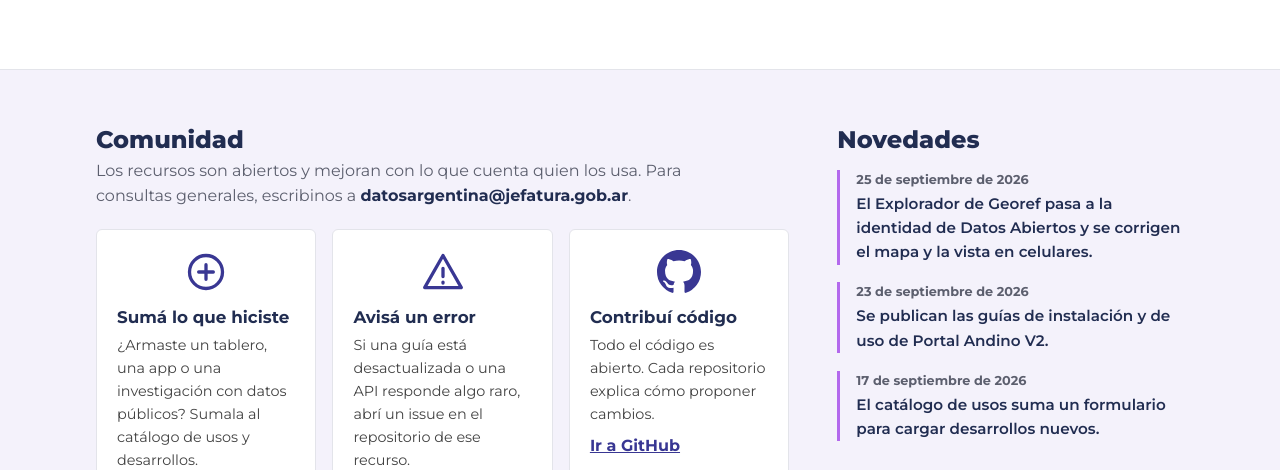
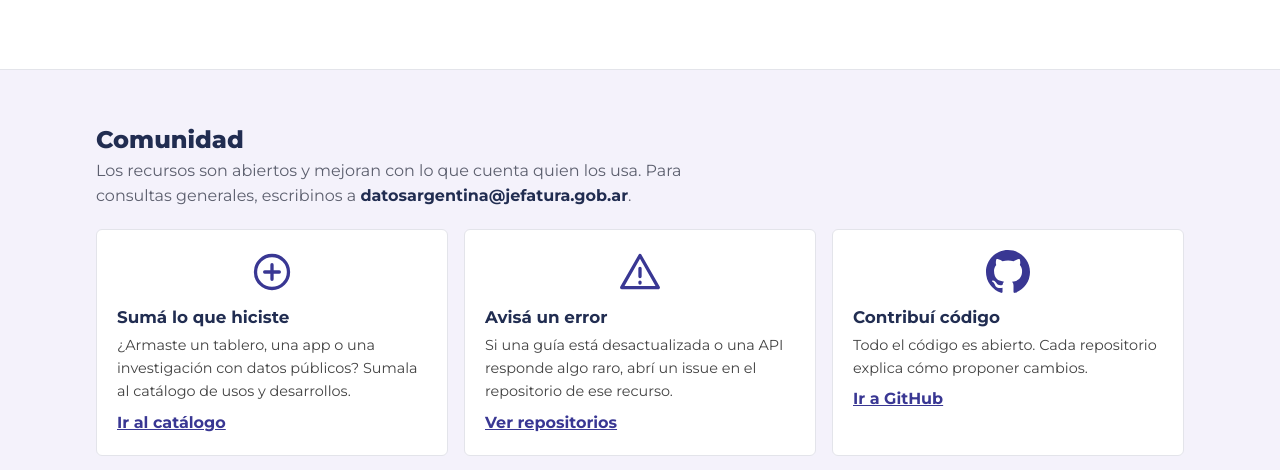
Before and after one commit to datosgobar/datosgobar.github.io, an Astro site: page / in a window 1280 px wide. Shown: the part 2330-2800 px from the top of the page. Built offline with nearby package versions, Linux system fonts and the light colour scheme; Astro itself is replaced by a stand-in of ours.

Commit message:
Saca Novedades y renombra las guías de Portal Andino
La sección pasa a llamarse "Guías y manuales" y las tarjetas de Andino,
"Guía de Instalación" y "Guía de Usuario", para que no se confundan.

```diff
--- a/src/data/recursos.json
+++ b/src/data/recursos.json
@@ -2,7 +2,7 @@
   "secciones": [
     {
       "id": "guias",
-      "titulo": "Guías",
+      "titulo": "Guías y manuales",
       "bajada": "Para leer de principio a fin, paso a paso.",
       "tipo": "guia",
       "recursos": [
@@ -20,7 +20,7 @@
           "logo": "/logos/paquete-apertura-color.png"
         },
         {
-          "titulo": "Instalar Portal Andino",
+          "titulo": "Guía de Instalación",
           "descripcion": "Para que un organismo nacional, provincial o municipal instale y mantenga su propio portal de datos.",
           "url": "https://datosgobar.github.io/guias-andino/",
           "repo": "https://github.com/datosgobar/guias-andino",
@@ -34,7 +34,7 @@
           "logo": "/logos/andino-color.png"
         },
         {
-          "titulo": "Usar Portal Andino",
+          "titulo": "Guía de Usuario",
           "descripcion": "Cómo publicar, actualizar y organizar datasets una vez que el portal está funcionando.",
           "url": "https://datosgobar.github.io/guias-andino/uso/",
           "repo": "https://github.com/datosgobar/guias-andino",
@@ -209,23 +209,6 @@
     }
   ],
   "contacto": "datosargentina@jefatura.gob.ar",
-  "novedades": [
-    {
-      "fecha": "2026-09-25",
-      "texto": "El Explorador de Georef pasa a la identidad de Datos Abiertos y se corrigen el mapa y la vista en celulares.",
-      "url": "https://datosgobar.github.io/georef-ux/"
-    },
-    {
-      "fecha": "2026-09-23",
-      "texto": "Se publican las guías de instalación y de uso de Portal Andino V2.",
-      "url": "https://datosgobar.github.io/guias-andino/"
-    },
-    {
-      "fecha": "2026-09-17",
-      "texto": "El catálogo de usos suma un formulario para cargar desarrollos nuevos.",
-      "url": "https://alencarbajal.github.io/catalogo-reutilizadores-datos-abiertos/"
-    }
-  ],
   "lab": {
     "id": "vidriera",
     "titulo": "Lab",
--- a/src/layouts/Base.astro
+++ b/src/layouts/Base.astro
@@ -3,7 +3,7 @@ import { secciones } from '../data/recursos.json';
 const { titulo, descripcion } = Astro.props;
 // Mismos accesos que la franja del hub en los sitios de documentación.
 const accesos = [
-  ...secciones.map((s) => ({ texto: s.titulo === 'Documentación de APIs' ? 'APIs' : s.titulo, href: `/#${s.id}` })),
+  ...secciones.map((s) => ({ texto: { 'Guías y manuales': 'Guías', 'Documentación de APIs': 'APIs' }[s.titulo] ?? s.titulo, href: `/#${s.id}` })),
   { texto: 'Comunidad', href: '/#comunidad' },
 ];
 ---
--- a/src/pages/index.astro
+++ b/src/pages/index.astro
@@ -1,7 +1,7 @@
 ---
 import Base from '../layouts/Base.astro';
 import Icono from '../components/Icono.astro';
-import { secciones, comunidad, contacto, novedades } from '../data/recursos.json';
+import { secciones, comunidad, contacto } from '../data/recursos.json';
 
 const grupos = secciones;
 const filtros = [
@@ -10,7 +10,6 @@ const filtros = [
   { id: 'publicar', texto: 'Publicar datos' },
   { id: 'portal', texto: 'Tener un portal' },
 ];
-const fecha = (iso) => new Date(`${iso}T12:00:00`).toLocaleDateString('es-AR', { day: 'numeric', month: 'long', year: 'numeric' });
 ---
 <Base titulo="Datos Abiertos Hub" descripcion="Guías, documentación de APIs y herramientas para abrir y usar datos públicos del Estado argentino.">
   <div class="intro interior">
@@ -63,14 +62,6 @@ const fecha = (iso) => new Date(`${iso}T12:00:00`).toLocaleDateString('es-AR', {
             </li>
           ))}
         </ul>
-      </div>
-      <div class="novedades">
-        <h2>Novedades</h2>
-        <ol>
-          {novedades.map((n) => (
-            <li><time datetime={n.fecha}>{fecha(n.fecha)}</time><a href={n.url}>{n.texto}</a></li>
-          ))}
-        </ol>
       </div>
     </div>
   </section>
@@ -144,7 +135,6 @@ const fecha = (iso) => new Date(`${iso}T12:00:00`).toLocaleDateString('es-AR', {
 
   /* Fondo claro: la banda oscura se confundía con el pie de página. */
   .comunidad { background: var(--lavanda); border-block: 1px solid var(--borde); margin-top: 4.5rem; padding-block: 3.5rem; }
-  .comunidad .interior { display: grid; grid-template-columns: minmax(0, 2fr) minmax(0, 1fr); gap: 3rem; }
   .correo { user-select: all; color: var(--navy); }
   .vias { list-style: none; margin: 0; padding: 0; display: grid; grid-template-columns: repeat(auto-fit, minmax(12rem, 1fr)); gap: 1rem; }
   .vias li { display: grid; gap: .4rem; align-content: start; background: #fff; border: 1px solid var(--borde); border-radius: 6px; padding: 1.25rem; }
@@ -152,14 +142,6 @@ const fecha = (iso) => new Date(`${iso}T12:00:00`).toLocaleDateString('es-AR', {
   .vias h3 { font-size: 1.05rem; }
   .vias p { margin: 0; font-size: .9rem; }
   .vias a { font-weight: 700; }
-  .novedades ol { list-style: none; margin: 1rem 0 0; padding: 0; display: grid; gap: 1.1rem; }
-  .novedades li { display: grid; gap: .1rem; border-left: 3px solid var(--violeta); padding-left: 1rem; }
-  .novedades time { font-size: .8rem; font-weight: 700; color: var(--texto-2); }
-  .novedades a { color: var(--navy); font-weight: 600; font-size: .95rem; text-decoration: none; }
-  .novedades a:hover { text-decoration: underline; }
 
 
-  @media (max-width: 50rem) {
-    .comunidad .interior { grid-template-columns: 1fr; }
-  }
 </style>
```
